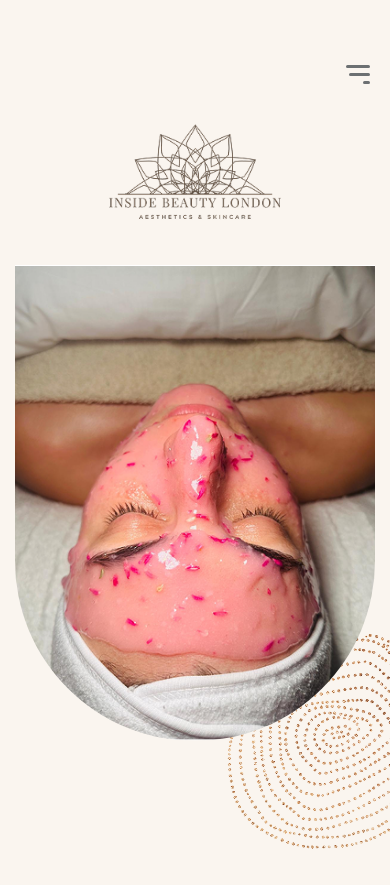
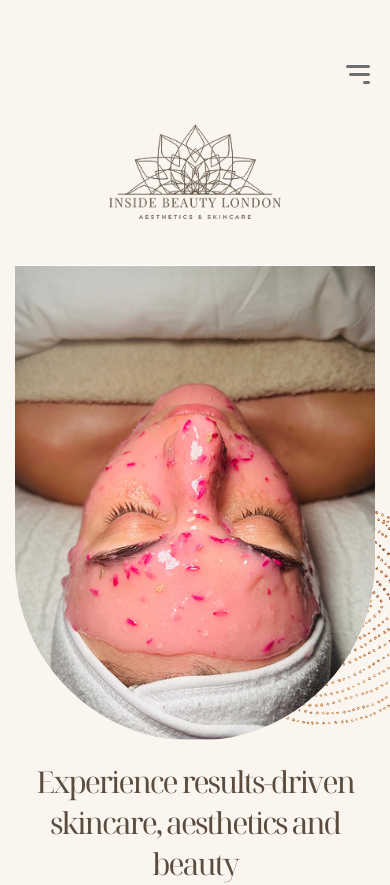
Before and after one commit to Polynomial-B/ibl-website, a SvelteKit app: page / in a window 390 px wide. Shown: the top 885 px of the page. Built offline with nearby package versions, Linux system fonts and the light colour scheme.

Commit message:
placeholder images added

```diff
--- a/src/components/logo.svelte
+++ b/src/components/logo.svelte
@@ -8,7 +8,6 @@
 		alt="half mandala logo"
 		width="200"
 		height="118"
-		loading="lazy"
 		style:opacity={loaded ? 1 : 0}
 		style:transition="opacity 0.2s"
 		onload={() => (loaded = true)}
--- a/src/routes/+page.svelte
+++ b/src/routes/+page.svelte
@@ -1,10 +1,16 @@
-<script>
+<script lang="ts">
 	import Carousel from '../components/carousel.svelte';
 	import HomeImages from '../components/home-images.svelte';
 	import LinkButton from '../components/link-button.svelte';
+
+	let desktopLoaded = $state(false);
+	let mobileLoaded = $state(false);
 </script>
 
 <section class="splash">
+	<!-- Background image – now behind everything -->
+	<img class="bg" src="/images/about-circles.png" alt="dotted brown circle underlay" />
+
 	<div class="desktop">
 		<div class="desktop-side">
 			<h1>
@@ -17,20 +23,31 @@
 			</div>
 		</div>
 		<div class="desktop-img-container">
+			{#if !desktopLoaded}
+				<div class="subtle-placeholder desktop-placeholder"></div>
+			{/if}
 			<img
 				class="main desktop"
+				class:loaded={desktopLoaded}
 				src="/images/main-splash-desktop.png"
 				alt="person receiving rose facial treatment"
+				onload={() => (desktopLoaded = true)}
 			/>
 		</div>
 	</div>
-	<img
-		class="main mobile"
-		src="/images/main-splash.png"
-		alt="person receiving rose facial treatment"
-	/>
 
-	<img class="bg" src="/images/about-circles.png" alt="dotted brown circle underlay" />
+	<div class="mobile-wrapper">
+		{#if !mobileLoaded}
+			<div class="subtle-placeholder mobile-placeholder"></div>
+		{/if}
+		<img
+			class="main mobile"
+			class:loaded={mobileLoaded}
+			src="/images/main-splash.png"
+			alt="person receiving rose facial treatment"
+			onload={() => (mobileLoaded = true)}
+		/>
+	</div>
 </section>
 
 <section class="section-two">
@@ -82,8 +99,6 @@
 	</div>
 </section>
 
-<!-- <HomeReviews slideNumber /> -->
-
 <style>
 	.splash {
 		height: 610px;
@@ -91,35 +106,124 @@
 		position: relative;
 	}
 
-	.mobile {
-		width: 360px;
-	}
-	.main {
-		position: absolute;
-		z-index: 2;
-		pointer-events: none;
-		left: 50%;
-		transform: translateX(-50%);
-		border-radius: 0 0 400px 400px;
-	}
-
 	.splash img.bg {
 		position: absolute;
 		bottom: 0;
 		right: -16px;
-		z-index: 1;
+		z-index: 0;
 		pointer-events: none;
 		transform: rotateY(180deg);
 	}
+
+	.desktop {
+		height: 550px;
+		display: flex;
+		margin: 0 auto;
+		object-fit: cover;
+		position: relative;
+		z-index: 1;
+	}
+
+	.desktop-side {
+		display: flex;
+		flex-direction: column;
+		gap: 50px;
+		justify-content: center;
+	}
+
+	.desktop-side h1 {
+		font-size: clamp(38px, 5vw, 46px);
+		max-width: 322px;
+		min-width: 318px;
+	}
+
+	.desktop-img-container {
+		height: 100%;
+		overflow: hidden;
+		position: relative;
+		flex: 1;
+	}
+
+	.main {
+		pointer-events: none;
+		border-radius: 0 0 400px 400px;
+		opacity: 0;
+		transition: opacity 0.4s ease-out;
+		position: relative;
+		z-index: 1;
+	}
+
+	.main.loaded {
+		opacity: 1;
+	}
+
+	.main.desktop {
+		width: auto;
+		height: 100%;
+		object-fit: cover;
+	}
+
+	.main.mobile {
+		width: 360px;
+		height: auto;
+	}
+
+	.subtle-placeholder {
+		position: absolute;
+		top: 0;
+		left: 50%;
+		transform: translateX(-50%);
+		border-radius: 0 0 400px 400px;
+		background-color: rgba(0, 0, 0, 0.04);
+		backdrop-filter: blur(2px);
+		pointer-events: none;
+		z-index: 2;
+		animation: softPulse 1.8s ease-in-out infinite;
+	}
+
+	.desktop-placeholder {
+		width: 100%;
+		height: 100%;
+		border-radius: 0;
+		left: 0;
+		transform: none;
+	}
+
+	.mobile-placeholder {
+		width: 360px;
+		height: 360px;
+	}
+
+	@keyframes softPulse {
+		0% {
+			background-color: rgba(0, 0, 0, 0.02);
+		}
+		50% {
+			background-color: rgba(0, 0, 0, 0.07);
+		}
+		100% {
+			background-color: rgba(0, 0, 0, 0.02);
+		}
+	}
+
+	.mobile-wrapper {
+		position: relative;
+		display: none;
+		justify-content: center;
+		z-index: 1;
+	}
+
 	h2 {
 		font-weight: 400;
 		line-height: normal;
 		text-align: center;
+		text-transform: none;
 	}
+
 	.img-wrapper {
 		display: flex;
 		flex-direction: column;
-		gap: 50px;
+		gap: 20px;
 		margin: 2rem auto;
 		padding: 0 30px;
 		max-width: 1000px;
@@ -143,42 +247,17 @@
 		letter-spacing: -0.304px;
 		text-align: left;
 	}
+
 	.section-two {
 		text-align: center;
 	}
 
-	h2 {
-		text-transform: none;
-	}
-	.desktop {
-		height: 550px;
-		display: flex;
-		margin: 0 auto;
-		object-fit: cover;
-	}
-
-	.desktop-side {
-		display: flex;
-		flex-direction: column;
-		gap: 50px;
-		justify-content: center;
-	}
-
-	.desktop-side h1 {
-		font-size: clamp(38px, 5vw, 46px);
-		max-width: 322px;
-		min-width: 318px;
-	}
-
-	.desktop-img-container {
-		height: 100%;
-		overflow: hidden;
-	}
 	.link-container {
 		margin: 0 auto;
 	}
+
 	@media (min-width: 769px) {
-		.mobile {
+		.mobile-wrapper {
 			display: none;
 		}
 
@@ -186,13 +265,11 @@
 			display: flex;
 			margin: 0 auto;
 		}
+
 		.splash img.bg {
 			bottom: 40px;
 			right: -90px;
 			transform: rotate(30deg);
-		}
-		.main {
-			position: relative;
 		}
 
 		.desktop {
@@ -204,12 +281,15 @@
 			padding: 40px 0;
 			margin: 20px auto 50px;
 		}
+
 		.img-wrapper {
 			flex-direction: row;
 		}
+
 		.link-container__section-two {
 			display: none;
 		}
+
 		.carousel-mobile {
 			display: none;
 		}
@@ -227,8 +307,20 @@
 		.desktop {
 			display: none;
 		}
+
+		.mobile-wrapper {
+			display: flex;
+		}
+
 		.carousel-desktop {
 			display: none;
 		}
+
+		.splash {
+			height: auto;
+			display: flex;
+			flex-direction: column;
+			align-items: center;
+		}
 	}
 </style>
```
Also changed, not shown: src/routes/about/+page.svelte (+60 -3 lines).
